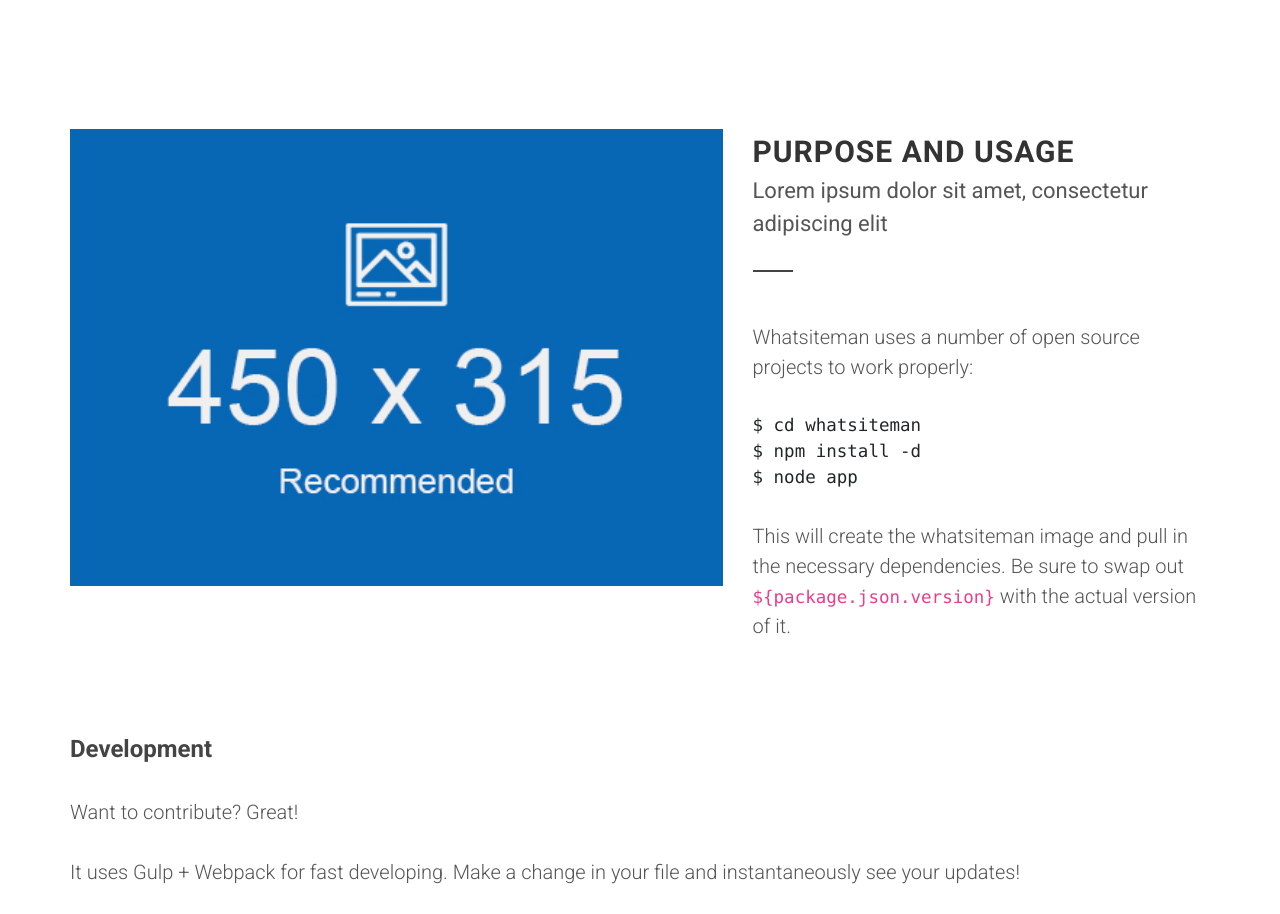
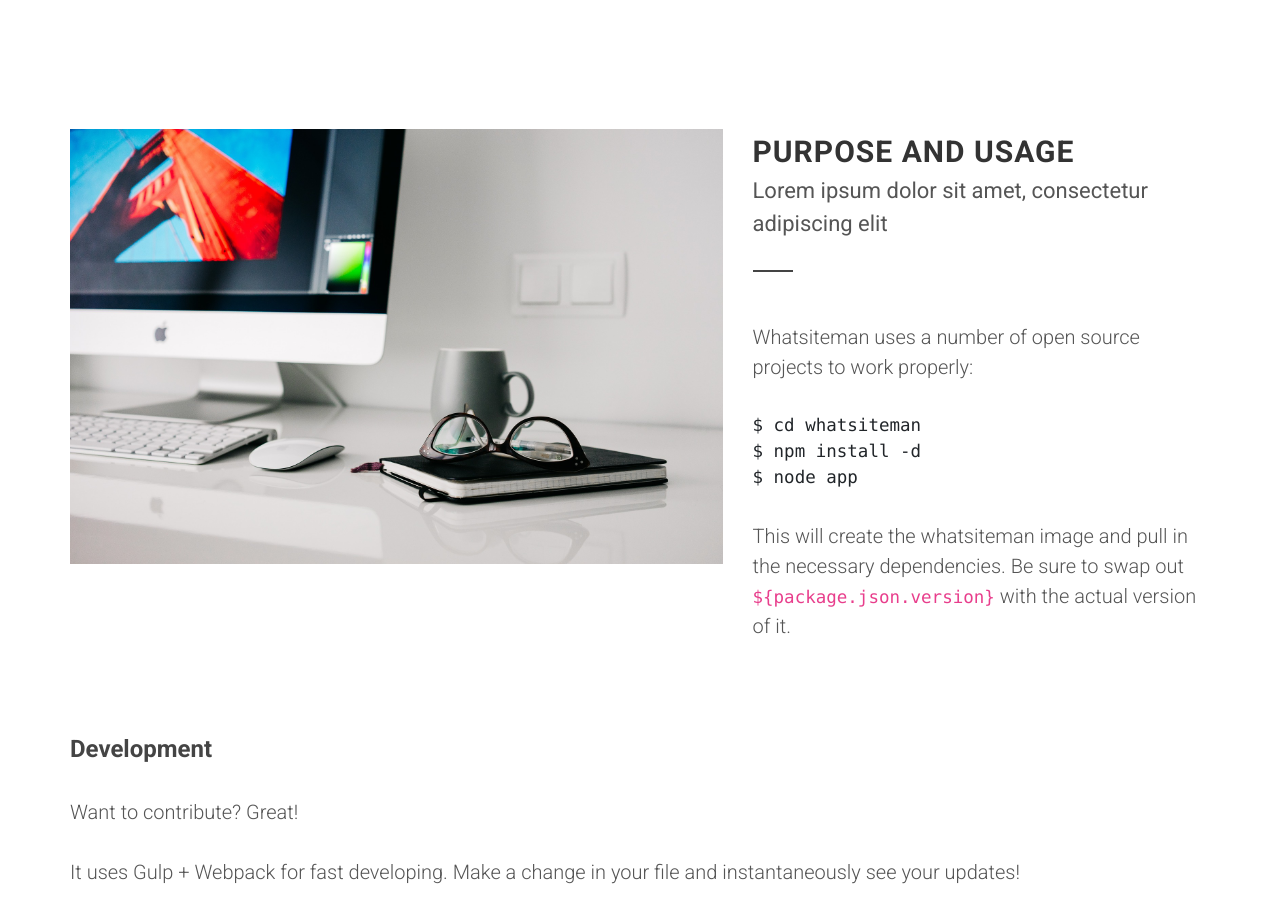
Before and after one commit to whatsiteman/trial-natdanaiw08, a Gatsby site: page / in a window 1280 px wide. Shown: the part 3560-4474 px from the top of the page. Built offline with nearby package versions, Linux system fonts and the light colour scheme; Gatsby itself is replaced by a stand-in of ours; some packages are replaced by stand-ins of ours; code samples lack their colours; a web font is replaced by a local one.

Commit message:
Saved with whatsiteman

```diff
--- a/content/service.md
+++ b/content/service.md
@@ -2,7 +2,7 @@
 
 menu: บริการ
 
-image: images/pic.jpg
+image: images/office-820390_1920.jpg
 
 title: PURPOSE AND USAGE
 
```
